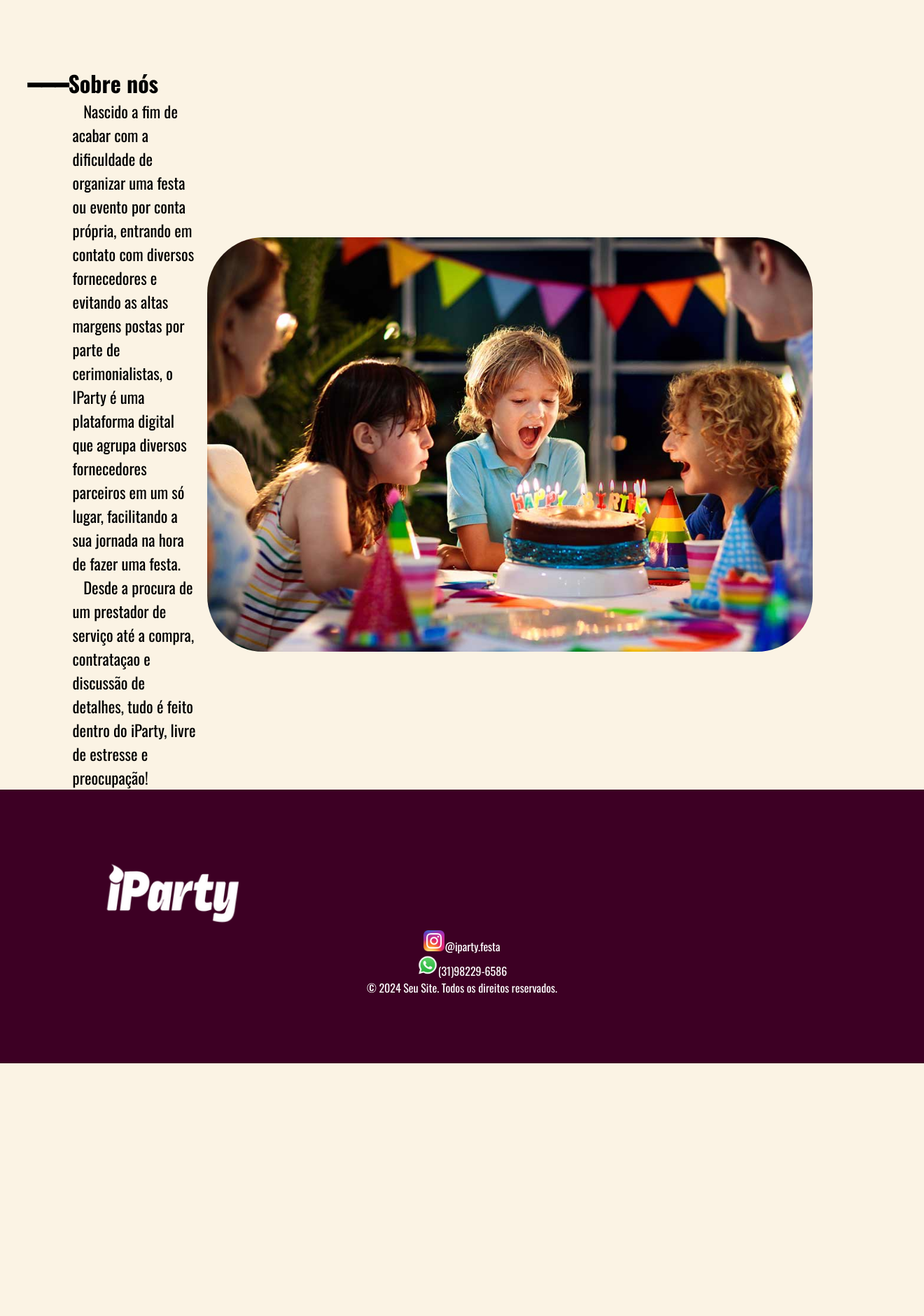
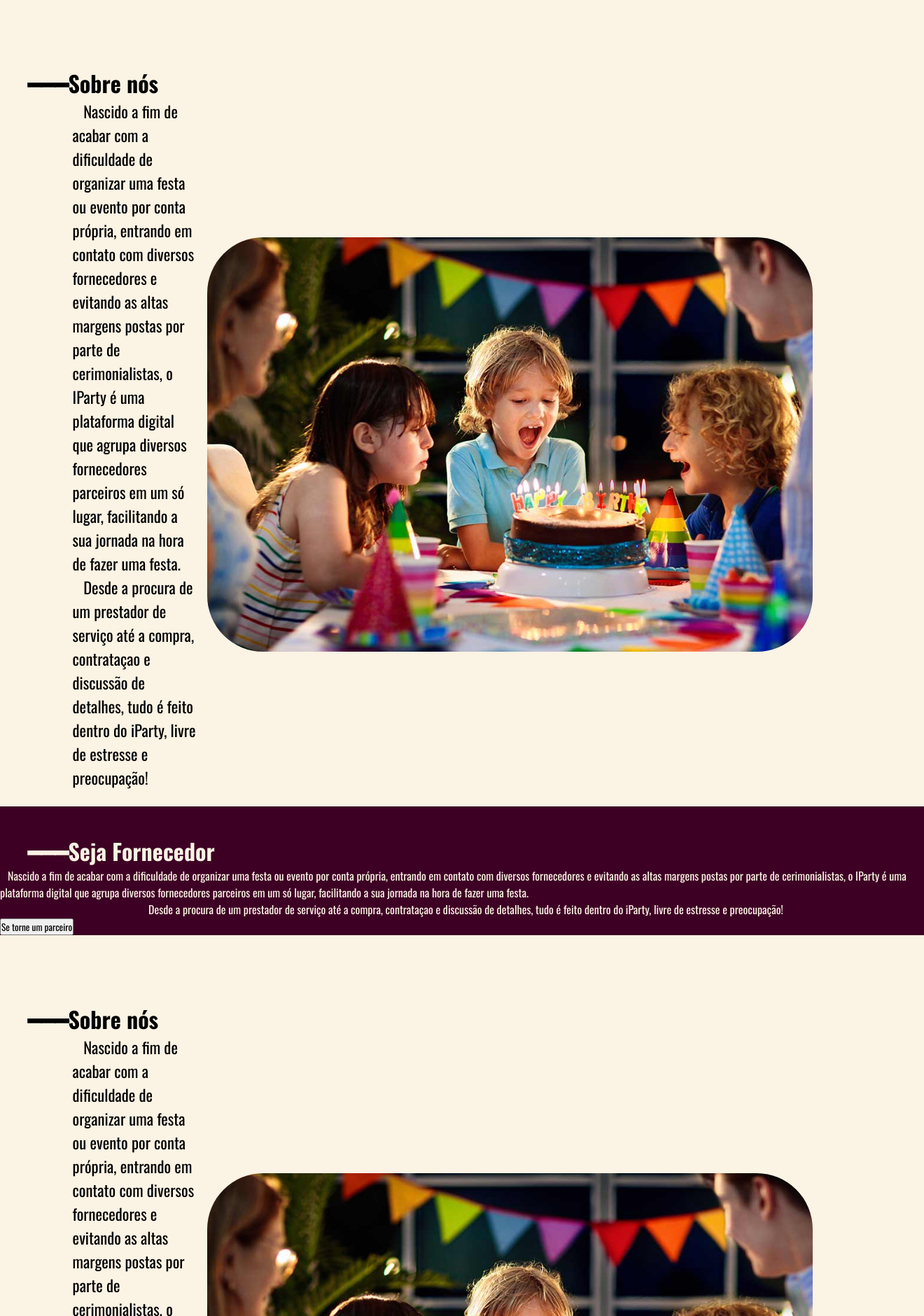
Before and after one commit to OMassinha/iParty, a PHP site: page / in a window 1320 px wide. Shown: the part 866-2746 px from the top of the page at 70% size. Before the commit the page ends 2385 px from the top, so only its background shows below. Run offline with PHP 8.4, Linux system fonts and the light colour scheme.

Commit message:
Add files via upload

```diff
--- a/index.html
+++ b/index.html
@@ -12,9 +12,9 @@
     <link rel="stylesheet" href="https://cdnjs.cloudflare.com/ajax/libs/font-awesome/4.7.0/css/font-awesome.min.css">
 </head>
 <body>
-        <div class="corpo">
+        <div class="corpoindex">
             <header>
-                <h2 class="logu"><img src="images/ipartylogosemfundo.png" alt="iParty" style="height: 150px;"></h2>
+                <h2 class="logo"><img src="images/ipartylogosemfundo.png" alt="iParty" style="height: 150px;"></h2>
                 <input type="checkbox" id="check">
                 <nav class="navigation">
                     <label for="check" class="checkbtn">
@@ -32,8 +32,9 @@
                 <h1>Organize seu evento já</h1>
                 <a href="registrar.html"><button class="butao">Iniciar</button></a>
             </div>
+        </div>
 
-        </div>
+
         <div style="hyphens: auto;"  class="linhafoda">━━━━━━━━━━━━━━━━━━━━━━━━━━━━━━━━━━━━━━━━━━━━━━━━━━━━━━━━━━━━━━━━━ Para que a sua celebração não se torne uma preocupação</div>
 
         <br><br><br><br>
@@ -60,7 +61,51 @@
             </div>
         </div>
 
+        <br>
+        <h1 id="sobrenos" style="padding-left: 3%; padding-top: 3%;  background-color: #3D0024; color:#FBF3E4;">━━━Seja Fornecedor</h1>
+        <div class="conteinertres">
+            <div class="texto2">
+                <p>
+                    &nbsp;&nbsp;&nbsp;Nascido a fim de acabar com a dificuldade de
+                    organizar uma festa ou evento por conta própria,
+                    entrando em contato com diversos fornecedores e
+                    evitando as altas margens postas por parte de
+                    cerimonialistas, o IParty é uma plataforma digital que
+                    agrupa diversos fornecedores parceiros em um só lugar,
+                    facilitando a sua jornada na hora de fazer uma festa.
+                </p>
+                <p>
+                    &nbsp;&nbsp;&nbsp;Desde a procura de um prestador de serviço até a
+                    compra, contrataçao e discussão de detalhes, tudo é
+                    feito dentro do iParty, livre de estresse e preocupação!
+                </p>
+            </div>
+            <a href="fornecedores.html"><button>Se torne um parceiro</button></a>
+        </div>
 
+        <br><br><br><br>
+        <h1 id="sobrenos" style="padding-left: 3%;">━━━Sobre nós</h1>
+        <div class="conteinerdois">
+            <div class="texto1">
+                <p>
+                    &nbsp;&nbsp;&nbsp;Nascido a fim de acabar com a dificuldade de
+                    organizar uma festa ou evento por conta própria,
+                    entrando em contato com diversos fornecedores e
+                    evitando as altas margens postas por parte de
+                    cerimonialistas, o IParty é uma plataforma digital que
+                    agrupa diversos fornecedores parceiros em um só lugar,
+                    facilitando a sua jornada na hora de fazer uma festa.
+                </p>
+                <p>
+                    &nbsp;&nbsp;&nbsp;Desde a procura de um prestador de serviço até a
+                    compra, contrataçao e discussão de detalhes, tudo é
+                    feito dentro do iParty, livre de estresse e preocupação!
+                </p>
+            </div>
+            <div class="imagemfesta">
+                <img src="images/Festa.jpg" alt="festa" style="height: 60%; border-radius: 80px;">
+            </div>
+        </div>
 
         <div class="bottom-bar" id = 'contatos'>
 
--- a/registrar.html
+++ b/registrar.html
@@ -89,6 +89,7 @@
 
             <br><br><br><br>
         </div>
+
         <script src="scripts.js"></script>
 </body>
 </html>
--- a/style.css
+++ b/style.css
@@ -1,19 +1,24 @@
+/*Define caracteristicas do site como um todo*/
 * {
     margin: 0;
     padding: 0;
-    box-sizing: border-box;
     font-family: Oswald;
 }
 body{
     background-color: #FBF3E4;
     overflow-x: hidden;
 }
-.corpo{
-    background-color: #FBF3E4;
+.logo{
+    padding-left: 3%;
+}
+/*-------------------------------------------*/
+/*Start All index conteiners*/
+.corpoindex{
     display: flex;
     justify-content: center;
     align-items: center;
     min-height: 100vh;
+    /*define imagem tela principal*/
     background: url('images/Fundoamigos.png') no-repeat;
     background-size: cover;
     background-position: center;
@@ -26,11 +31,6 @@ header{
     padding: 20px 20px;
     display: flex;
     justify-content: space-between;
-    z-index: 99;
-    padding-top: 20px;
-}
-.logu{
-    padding-left: 3%;
 }
 .navigation{
     margin-top: 50px;
@@ -59,14 +59,6 @@ header{
 .navigation a:hover::after{
     transform: scaleX(1);
 }
-
-.tituloum{
-    color: #FBF3E4;
-    padding-left: 8%;
-    padding-right: 30%;
-    font-size: 80px;
-}
-
 .butao{
     font-size: 50px;
     font-weight: 900;
@@ -94,6 +86,13 @@ header{
     display: flex;
     justify-content: space-between;
 }
+.texto2{
+    color: #FBF3E4;
+    display: flex;
+    align-items: center;
+    justify-content: center;
+    flex-direction: column;
+}
 .texto1{
     display: flex;
     align-items: center;
@@ -111,6 +110,60 @@ header{
     align-items:center;
     justify-content: left;
 }
+.conteinertres{
+    background-color: #3D0024;
+    display: flex;
+    justify-content: space-between;
+    flex-direction: column;
+}
+.tituloum{
+    color: #FBF3E4;
+    padding-left: 8%;
+    padding-right: 30%;
+    font-size: 80px;
+}
+/*-------------------------------------------*/
+/*-------------------------------------------*/
+/*Start All registrar conteiners*/
+.corpo{
+    display: flex;
+    justify-content: center;
+    align-items: center;
+    min-height: 100vh;
+}
+/*-------------------------------------------*/
+/*-------------------------------------------*/
+/*Start All fornecedor conteiners*/
+.navigationfornecedor{
+    margin-top: 50px;
+    padding-right: 10%;
+}
+.navigationfornecedor a{
+    position:relative;
+    font-size: 30px;
+    color: black;
+    font-weight: 700;
+    margin-left: 80px;
+
+}
+.navigationfornecedor a::after{
+    content: '';
+    position: absolute;
+    width: 100%;
+    height: 3px;
+    background-color: black;
+    border-radius: 5px;
+    left: 0;
+    bottom: -6px;
+    transform: scaleX(0);
+    transition: transform .5s;
+}
+.navigationfornecedor a:hover::after{
+    transform: scaleX(1);
+}
+/*-------------------------------------------*/
+/*-------------------------------------------*/
+/*configs tamanhos de tela difentes*/
 .bottom-bar{
     color: white;
     background-color: #3D0024;
```
Also changed, not shown: fornecedores.html (added, +44 -0 lines).
